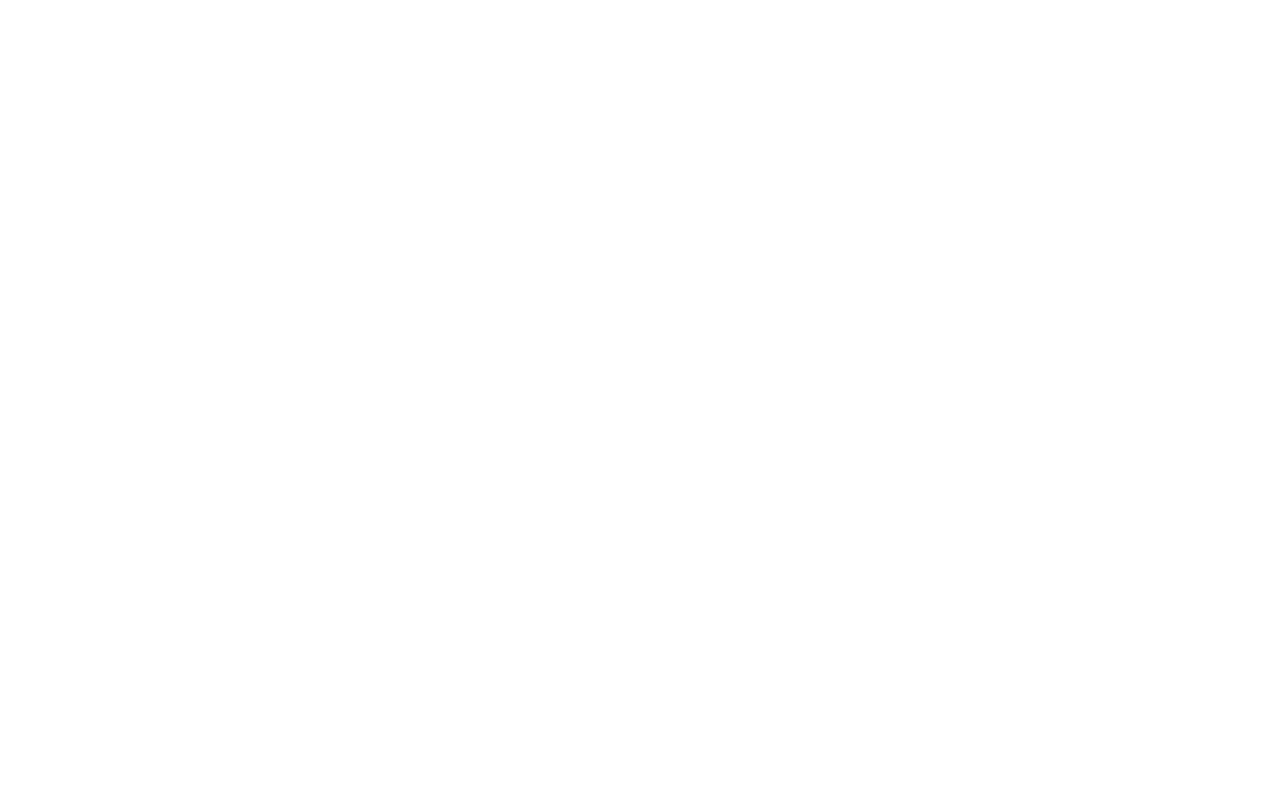
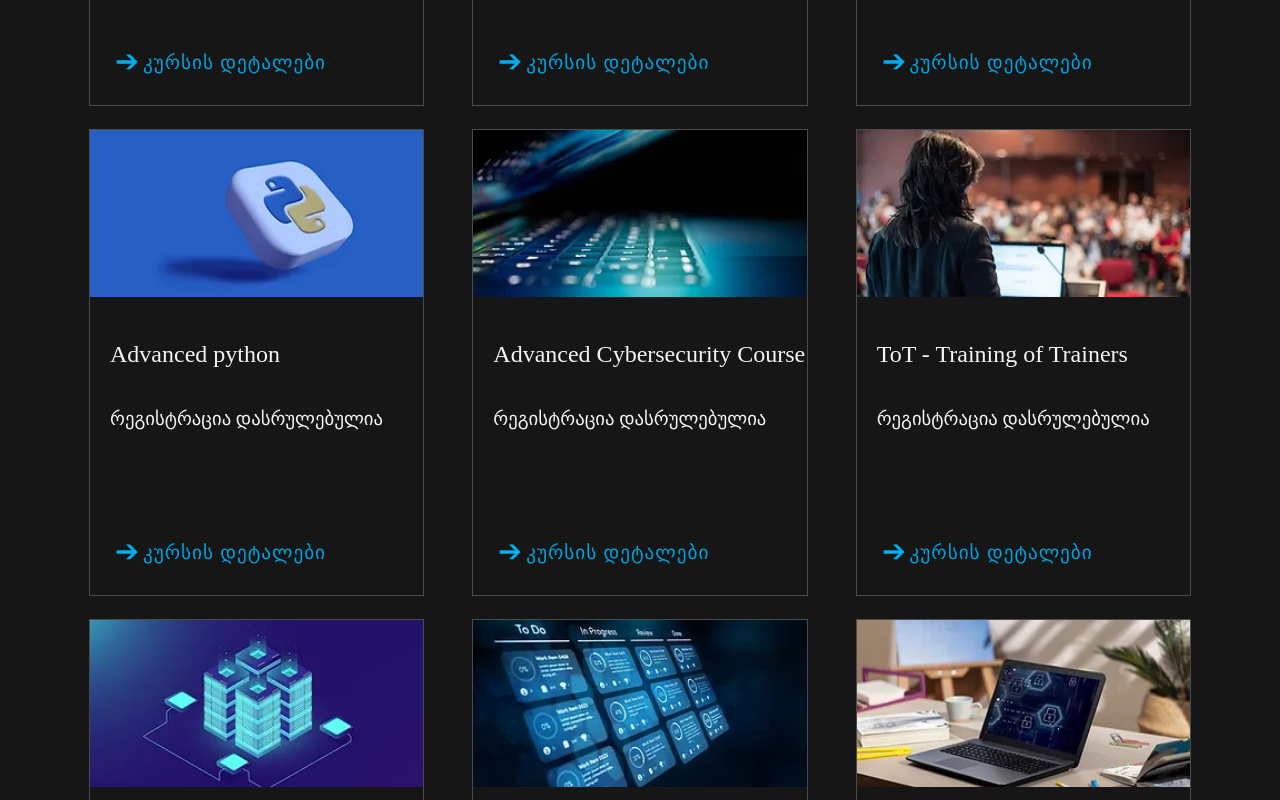
Before and after one commit to Alim1899/tbc, a React (Create React App) app: page / in a window 1280 px wide. Shown: the part 1500-2300 px from the top of the page. Before the commit the page ends 1004 px from the top, so only its background shows below. Built offline with nearby package versions, Linux system fonts and the light colour scheme.

Commit message:
Added Courses section

```diff
--- a/src/components/about/About.module.css
+++ b/src/components/about/About.module.css
@@ -5,10 +5,7 @@
   justify-content: center;
   align-items: center;
   height: 520px;
-  margin: 0;
-  margin-left: 0;
-  padding: 0;
-  box-sizing: border-box;
+max-width: 100vw;
 
 }
 .content {
--- /dev/null
+++ b/src/components/courses/CourseComponent.js
@@ -0,0 +1,22 @@
+import arrow from "../../assets/icons/right.svg";
+
+const CourseComponent = (props) => {
+  return (
+    <div className={props.componentClass}>
+      <div className={props.detailClass}>
+        <img alt="ios" src={props.src}></img>
+        <h2>{props.header}</h2>
+        <h3>რეგისტრაცია დასრულებულია</h3>
+      </div>
+      <div className={props.buttonClass}>
+        <button>
+          {" "}
+          <img src={arrow} alt="arrowRight"></img>
+          <span className={props.span}>კურსის დეტალები</span>
+        </button>
+      </div>
+    </div>
+  );
+};
+
+export default CourseComponent;
--- /dev/null
+++ b/src/components/courses/Courses.js
@@ -0,0 +1,98 @@
+import classes from "./Courses.module.css";
+import ios from "../../assets/courseImages/ios.webp";
+import react from "../../assets/courseImages/react.webp";
+import pythonIntro from "../../assets/courseImages/python-intro.webp";
+import pythonAdvance from "../../assets/courseImages/python-advanced.webp";
+import cyberSec from "../../assets/courseImages/cyperSecurity.webp";
+import tot from "../../assets/courseImages/tot.webp";
+import blockchain from "../../assets/courseImages/blockchain.webp";
+import devOps from "../../assets/courseImages/devOps.webp";
+import ist from "../../assets/courseImages/infoSecurity.webp";
+import CourseComponent from "./CourseComponent";
+const Courses = () => {
+  return (
+    <div className={classes.main}>
+      <div className={classes.content}>
+        <div className={classes.header}>
+          <header className={classes.head}>სასწავლო კურსები</header>
+        </div>
+        <div className={classes.components}>
+          <CourseComponent
+            componentClass={classes.component}
+            detailClass={classes.details}
+            header="iOS Development"
+            src={ios}
+            buttonClass={classes.button}
+            span={classes.span}
+          />{" "}
+          <CourseComponent
+            componentClass={classes.component}
+            detailClass={classes.details}
+            src={react}
+            header="React"
+            span={classes.span}
+            buttonClass={classes.button}
+          />
+          <CourseComponent
+            componentClass={classes.component}
+            detailClass={classes.details}
+            src={pythonIntro}
+            header="Intro to Python"
+            span={classes.span}
+            buttonClass={classes.button}
+          />
+          <CourseComponent
+            componentClass={classes.component}
+            detailClass={classes.details}
+            src={pythonAdvance}
+            header="Advanced python"
+            span={classes.span}
+            buttonClass={classes.button}
+          />
+          <CourseComponent
+            componentClass={classes.component}
+            detailClass={classes.details}
+            src={cyberSec}
+            header="Advanced Cybersecurity Course"
+            span={classes.span}
+            buttonClass={classes.button}
+          />
+          <CourseComponent
+            componentClass={classes.component}
+            detailClass={classes.details}
+            src={tot}
+            header="ToT - Training of Trainers"
+            span={classes.span}
+            buttonClass={classes.button}
+          />
+          <CourseComponent
+            componentClass={classes.component}
+            detailClass={classes.details}
+            src={blockchain}
+            header="Blockchain"
+            span={classes.span}
+            buttonClass={classes.button}
+          />
+          <CourseComponent
+            componentClass={classes.component}
+            detailClass={classes.details}
+            src={devOps}
+            header="DevOps"
+            span={classes.span}
+            buttonClass={classes.button}
+          />
+          <CourseComponent
+            componentClass={classes.component}
+            detailClass={classes.details}
+            src={ist}
+            header="Information Security Governance"
+            span={classes.span}
+            buttonClass={classes.button}
+          />
+        </div>
+      </div>
+    </div>
+  );
+};
+
+export default Courses;
--- /dev/null
+++ b/src/components/courses/Courses.module.css
@@ -0,0 +1,64 @@
+.main {
+  background-color: var(--coursesbackground);
+  height: 1485px;
+  border-top: 1px solid var(--border);
+  width: 100vw;
+}
+.content {
+  width: var(--contentWidth);
+  margin: auto;
+  height: 100vw;
+}
+.components {
+  display: grid;
+  grid-template-columns: repeat(3, 1fr);
+  grid-template-rows: repeat(3, 1fr);
+  column-gap: 50px;
+  row-gap: 25px; /* Adjust the gap between cells as needed */
+}
+.header {
+  width: 100%;
+  font-size: 30px;
+  padding-bottom: 70px;
+  padding-top: 30px;
+  color: var(--whiteText);
+}
+.component {
+  min-width: 300px;
+  height: 465px;
+  display: grid;
+
+  outline: 1px solid var(--border);
+}
+.details {
+  color: var(--whiteText);
+}
+.details>img{
+  width: 100%;
+}
+.details > h2,
+.details > h3 {
+  margin-left: 20px;
+  font-weight: 500;
+  margin-top: 40px;
+}
+
+.button > button {
+  height: 100%;
+  display: flex;
+  align-items: center;
+  color: var(--activeLink);
+  background-color: unset;
+  border: none;
+  margin-left: 20px;
+  font-size: 1.2rem;
+  letter-spacing: 1px;
+}
+.button > button > img {
+  height: 16px;
+  padding-right: 5px;
+}
+.button > button:hover {
+  opacity: 0.8;
+  cursor: pointer;
+}
--- a/src/components/header/Header.module.css
+++ b/src/components/header/Header.module.css
@@ -36,7 +36,8 @@
 }
 
 .background {
-  max-width: 100%;
+  width: 100vw;
+  max-width: 100vw;
   z-index: -1;
   height: 392px;
   object-fit: cover;
--- a/src/layout/Layout.js
+++ b/src/layout/Layout.js
@@ -2,15 +2,14 @@
 import Navbar from "../components/navbar/Navbar";
 import Header from "../components/header/Header";
 import About from "../components/about/About";
+import Courses from "../components/courses/Courses";
 const Layout = () => {
   return (
     <div className={classes.layout}>
-   <Navbar/>
-   <Header/>
-  <About/>
-
-
-
+      <Navbar />
+      <Header />
+      <About />
+      <Courses />
     </div>
   );
 };
--- a/src/layout/Layout.module.css
+++ b/src/layout/Layout.module.css
@@ -1,6 +1,7 @@
 :root {
   --lightBackground: #2b2b2b;
   --darkBackground: #1a1e1f;
+  --coursesbackground:#161616;
   --border: #4a4b4a;
   --bluetext: #0e4b61;
   --whiteText: #f4f4f4;
@@ -26,5 +27,15 @@
   position: absolute;
   top: 0;
   left: 0;
+  right: 0;
   overflow-x: hidden;
 }
+.layout::-webkit-scrollbar {
+  display: none;
+}
+
+/* Hide scrollbar for IE, Edge and Firefox */
+.layout {
+  -ms-overflow-style: none;  /* IE and Edge */
+  scrollbar-width: none;  /* Firefox */
+}
```
Also changed, not shown: src/assets/icons/right.svg (added).
